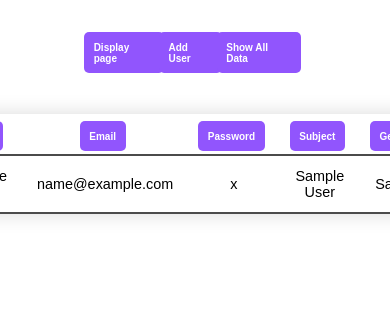
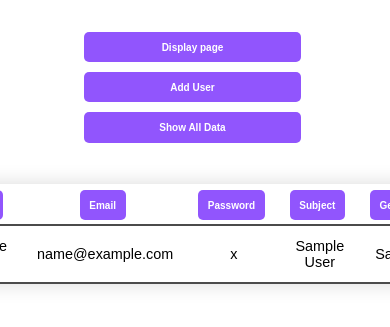
Before and after one commit to dilipsuthar60/crud_php, a PHP site: page /alldata.php in a window 390 px wide; the page is wider, and only the part inside the window is pictured. Shown: the top 327 px of that part. Run offline with PHP 8.4, Linux system fonts and the light colour scheme; tables that the repository leaves empty or names only in its code hold one stand-in row (values such as "Sample post").

Commit message:
responsive design

```diff
--- a/style.css
+++ b/style.css
@@ -50,8 +50,8 @@ input:focus {
 }
 .head-btn {
   display: flex;
-  justify-content: space-evenly;
   width: 65%;
+  justify-content: space-between;
   font-weight: 600;
   font-family: "Lucida Sans", "Lucida Sans Regular", "Lucida Grande",
     "Lucida Sans Unicode", Geneva, Verdana, sans-serif;
@@ -76,7 +76,6 @@ input:focus {
   border: none;
   border-radius: 0.3rem;
   height: 2.2rem;
-  width: 15rem;
   border: 1px solid #4b4b4b;
 }
 .search-input:focus {
@@ -85,20 +84,20 @@ input:focus {
 .btn-search {
   width: 4rem;
 }
-.table {
-  margin: 2rem;
-  padding: 1rem;
+.table-container {
+  overflow-x: auto;
+  width: 100%;
+  display: flex;
+  justify-content: center;
 }
 .styled-table {
+  border-collapse: collapse;
   border-radius: 10px;
-  border-collapse: collapse;
+  min-width: 65%;
   margin: 25px 0;
   font-size: 0.9em;
   font-family: sans-serif;
-  min-width: 400px;
   box-shadow: 0 0 20px rgba(0, 0, 0, 0.15);
-  max-width: 60%;
-
 }
 
 .styled-table tr {
@@ -120,7 +119,7 @@ a {
   color: white;
   padding: 0.5rem;
   border-radius: 5px;
-  margin: 0 0.5rem;
+  margin: 0 0.2rem;
 }
 
 .pagination_section a {
@@ -270,7 +269,7 @@ h2 {
   }
 }
 @media (max-width: 1120px) {
-  a{
+  a {
     font-size: 10px;
     margin: 0;
     padding: 0.6rem;
@@ -279,3 +278,10 @@ h2 {
     display: none;
   }
 }
+@media (max-width: 740px) {
+  .head-btn {
+    flex-direction: column;
+    gap: 10px;
+    text-align: center;
+  }
+}
```
Also changed, not shown: display.php (+6 -2 lines).
